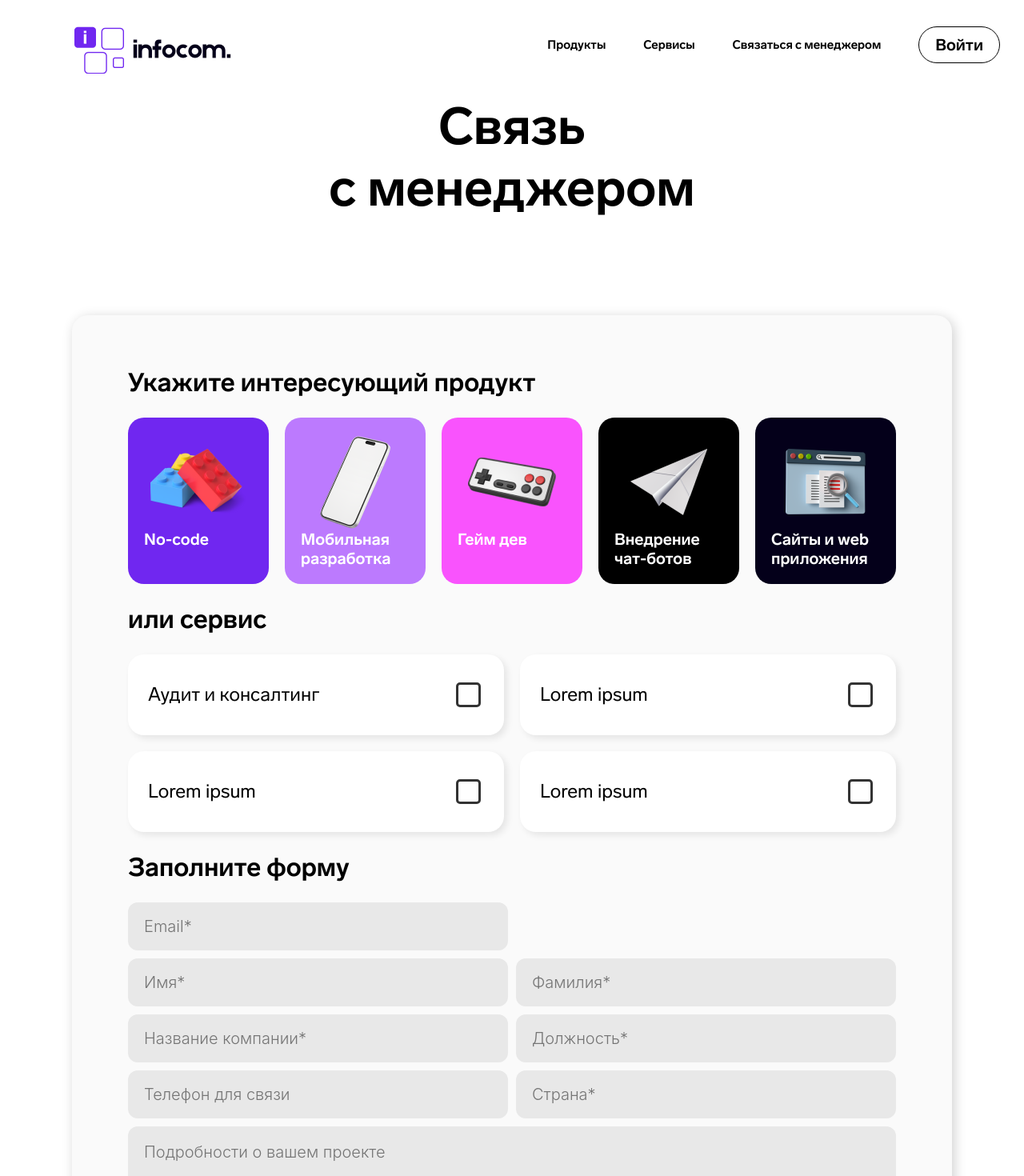
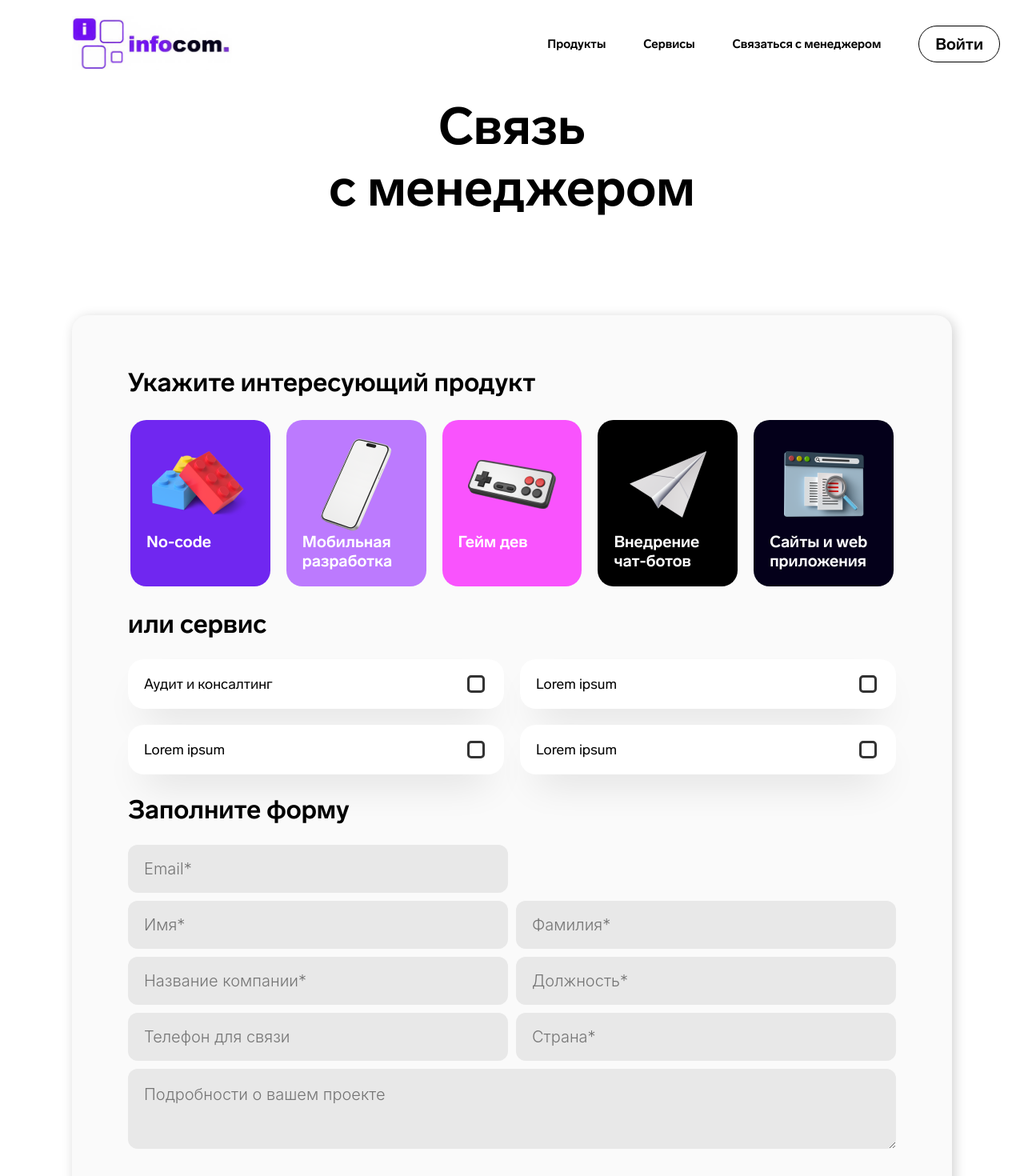
Before and after one commit to Ejoktank/infocom, a React app: page /call-manager in a window 1280 px wide. Shown: the top 1470 px of the page at 80% size. Built offline with nearby package versions, Linux system fonts and the light colour scheme.

Commit message:
call manager fixes

```diff
--- a/src/footer/Footer.less
+++ b/src/footer/Footer.less
@@ -36,22 +36,22 @@
 
 .dropdown-column {
   padding-left: 48px;
-  margin-bottom: 100px;
+  margin-bottom: 60px;
   transition-duration: 0.3s;
 
   @media @max768 {
     padding-left: 40px;
-    margin-bottom: 80px;
+    margin-bottom: 50px;
   }
 
   @media @max500 {
     padding-left: 30px;
-    margin-bottom: 60px;
+    margin-bottom: 40px;
   }
 
   @media @max375 {
     padding-left: 24px;
-    margin-bottom: 40px;
+    margin-bottom: 30px;
   }
 }
 
@@ -62,7 +62,7 @@
 .dropdown-column_name {
   position: relative;
   margin-bottom: 50px;
-  font-size: 50px;
+  font-size: 40px;
   font-weight: 550;
 
   user-select: none;
@@ -125,6 +125,7 @@
   &:hover {
     cursor: pointer;
     color: #000000;
+    margin-bottom: 7px;
     border-bottom: 1px solid #000;
   }
 }
@@ -136,7 +137,7 @@
     display: inline-block;
     margin-bottom: 20px;
     color: #000;
-    font-size: 50px;
+    font-size: 40px;
     font-weight: 300;
 
     &:hover {
@@ -144,18 +145,23 @@
     }
 
     @media @max768 {
-      font-size: 40px;
+      font-size: 30px;
       margin-bottom: 14px;
+
+      &:hover {
+        margin-bottom: 13px;
+      }
     }
 
     @media @max500 {
-      font-size: 30px;
+      font-size: 24px;
       margin-bottom: 8px;
+
+      &:hover {
+        margin-bottom: 7px;
+      }
     }
 
-    @media @max375 {
-      font-size: 24px;
-    }
   }
 }
 
--- a/src/header/Header.jsx
+++ b/src/header/Header.jsx
@@ -1,7 +1,7 @@
 import "./Header.less";
 import { Link } from 'react-router-dom';
 import { createRef } from 'react';
-import logo from "../img/Logo.png";
+import logo from "../img/Logo.jpg";
 
 const headerNavLinks = [
   {href: "/products", name: "Продукты"},
--- a/src/header/Header.less
+++ b/src/header/Header.less
@@ -20,15 +20,12 @@
   font-weight: bold;
 }
 
-.logo {
-  display: flex;
-  align-items: center;
+.logo-pic {
+  width: 200px;
 
   @media @max768 {
-    img {
-      width: 150px;
-      user-select: none;
-    }
+    width: 120px;
+    user-select: none;
   }
 }
 
--- a/src/main/call_manager/CallManager.jsx
+++ b/src/main/call_manager/CallManager.jsx
@@ -146,7 +146,7 @@ export function CallManager() {
           <form className="call_manager-form" action="#" method="post">
             <div className="call_manager-form-container">
               {makeFormField(formFields[0])}
-              <div className="empty_blick"></div>
+              <div className="empty_brick"></div>
               {formFields.map((formField) => {
                 if (formField.name !== "email") return makeFormField(formField);
               })}
--- a/src/main/call_manager/call_manager.less
+++ b/src/main/call_manager/call_manager.less
@@ -19,6 +19,10 @@
   margin-top: 25px;
   font-size: 32px;
   font-weight: 550;
+
+  @media @max768 {
+    font-size: 26px;
+  }
 }
 
 .call_manager-container {
@@ -34,6 +38,18 @@
   border-radius: 20px;
   background-color: #fafafa;
   box-shadow: 3px 3px 15px #00000030;
+
+  @media @max1080 {
+    padding: 40px;
+  }
+
+  @media @max768 {
+    padding: 30px;
+  }
+
+  @media @max500 {
+    padding-top: 10px;
+  }
 }
 
 /* SERVICES */
@@ -42,6 +58,7 @@
   display: grid;
   grid-template-columns: repeat(5, 1fr);
   gap: 20px;
+  padding: 3px;
 
   overflow-x: scroll;
 
@@ -49,6 +66,10 @@
     display: none;
     -ms-overflow-style: none;
     scrollbar-width: none;
+  }
+
+  @media @max768 {
+    gap: 10px;
   }
 }
 
@@ -58,11 +79,21 @@
   display: flex;
   align-items: center;
   justify-content: center;
+
+  @media @max768 {
+    height: 100px;
+
+    img {
+      max-width: 100px;
+      max-height: 100px;
+    }
+  }
 }
 
 .small_card {
   padding: 20px;
   border-radius: 20px;
+  user-select: none;
 
   &:hover {
     cursor: pointer;
@@ -73,10 +104,14 @@
   color: #fff;
   font-size: 20px;
   font-weight: 550;
+
+  @media @max768 {
+    font-size: 18px;
+  }
 }
 
 .small_card--active {
-  outline: 7px solid #00000050;
+  outline: 3px solid #00000040;
 }
 
 .call_manager-services-container {
@@ -87,6 +122,7 @@
   @media @max768 {
     display: flex;
     flex-direction: column;
+    gap: 10px
   }
 }
 
@@ -94,11 +130,14 @@
   display: flex;
   flex-direction: row;
   justify-content: space-between;
-  padding: 35px 25px;
+  padding: 20px;
 
   background-color: #fff;
   border-radius: 20px;
   box-shadow: 4px 4px 9px 0px #00000016;
+  box-shadow: 0 25px 50px -21px rgb(0 0 0 / 20%);
+
+  user-select: none;
 
   &:hover {
     cursor: pointer;
@@ -106,7 +145,7 @@
 }
 
 .service-label {
-  font-size: 24px;
+  font-size: 18px;
   font-weight: 400;
 }
 
@@ -124,8 +163,8 @@ input[type="radio"] {
 .checkbox {
   display: inline-block;
   flex-shrink: 0;
-  height: 25px;
-  width: 25px;
+  height: 16px;
+  width: 16px;
   background: transparent;
   border: 3px #333333 solid;
   border-radius: 5px;
@@ -149,6 +188,15 @@ input[type="radio"] {
     "H H"
     "H H";
   gap: 10px;
+
+  @media @max768 {
+    display: flex;
+    flex-direction: column;
+
+    .empty_brick {
+      display: none;
+    }
+  }
 }
 
 .form-item {
@@ -165,12 +213,20 @@ input[type="radio"] {
 
   border: none;
   border-radius: 12px;
+
+  @media @max768 {
+    font-size: 18px;
+  }
+
+  @media@max500 {
+    font-size: 16px;
+  }
 }
 
 textarea.form-item {
   grid-area: H;
   min-height: 60px;
-  resize: none;
+  resize: vertical;
 }
 
 .form-checkboxes {
@@ -178,6 +234,11 @@ textarea.form-item {
   grid-template-columns: 1fr 1fr;
   gap: 10px;
   margin-top: 40px;
+
+  @media @max768 {
+    display: flex;
+    flex-direction: column;
+  }
 }
 
 .form_checkboxes-container {
```
Also changed, not shown: src/img/Logo.jpg (added).
